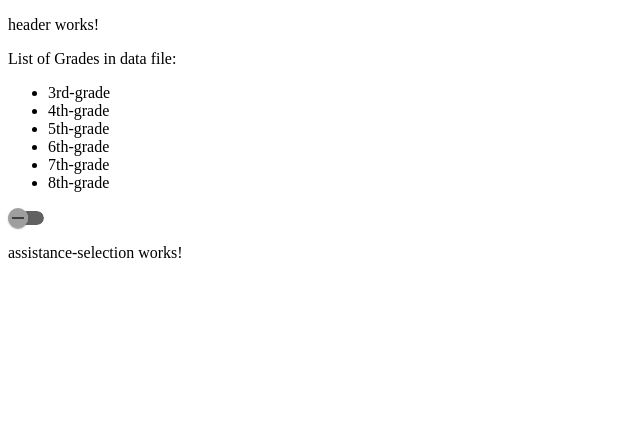
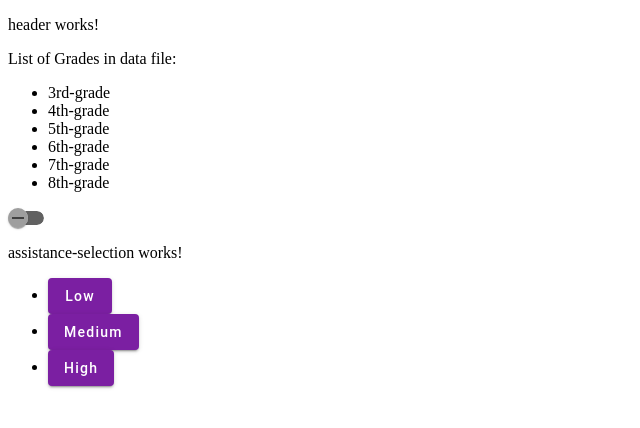
Before and after one commit to bob-fornal/how-to-take-a-test, an Angular app in the folder frontend/: page /home in a window 1280 px wide. Shown: the top 428 px of the page, without its empty margins (0-640 px from the left). Built offline with nearby package versions, Linux system fonts and the light colour scheme.

Commit message:
add data to list of material buttons

```diff
--- a/frontend/src/app/app.module.ts
+++ b/frontend/src/app/app.module.ts
@@ -7,6 +7,7 @@ import { AppComponent } from './app.component';
 import { HomeComponent } from './pages/home/home.component';
 import { HeaderComponent } from './features/header/header.component';
 
+import { MatButtonModule } from '@angular/material/button'
 import { MatSlideToggleModule } from '@angular/material/slide-toggle';
 import { AssistanceSelectionComponent } from './features/assistance-selection/assistance-selection.component';
 
@@ -23,6 +24,7 @@ import { AssistanceSelectionComponent } from './features/assistance-selection/as
     BrowserModule,
     HttpClientModule,
 
+    MatButtonModule,
     MatSlideToggleModule,
   ],
   providers: [],
--- a/frontend/src/app/features/assistance-selection/assistance-selection.component.html
+++ b/frontend/src/app/features/assistance-selection/assistance-selection.component.html
@@ -1 +1,12 @@
 <p>assistance-selection works!</p>
+
+<div>
+  <ng-container >
+    <ul>
+      <li *ngFor="let item of data">
+        <button mat-raised-button color="primary">{{item.title}}</button>
+      </li>
+
+    </ul>
+  </ng-container>
+</div>
```
